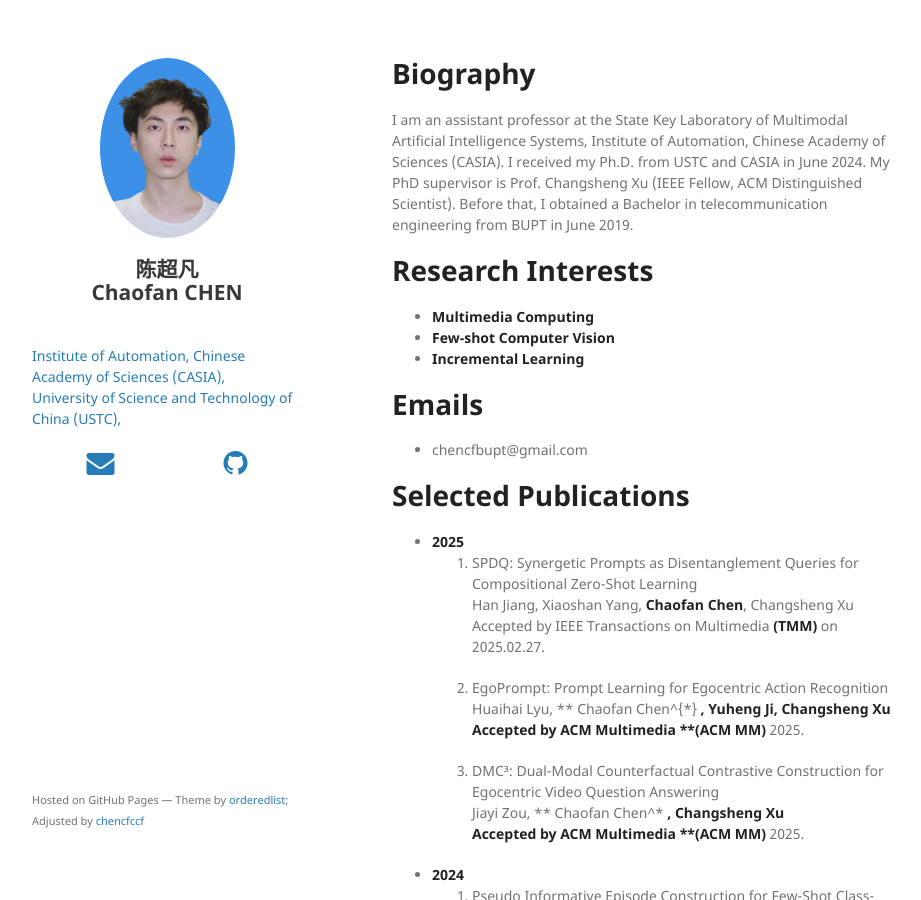
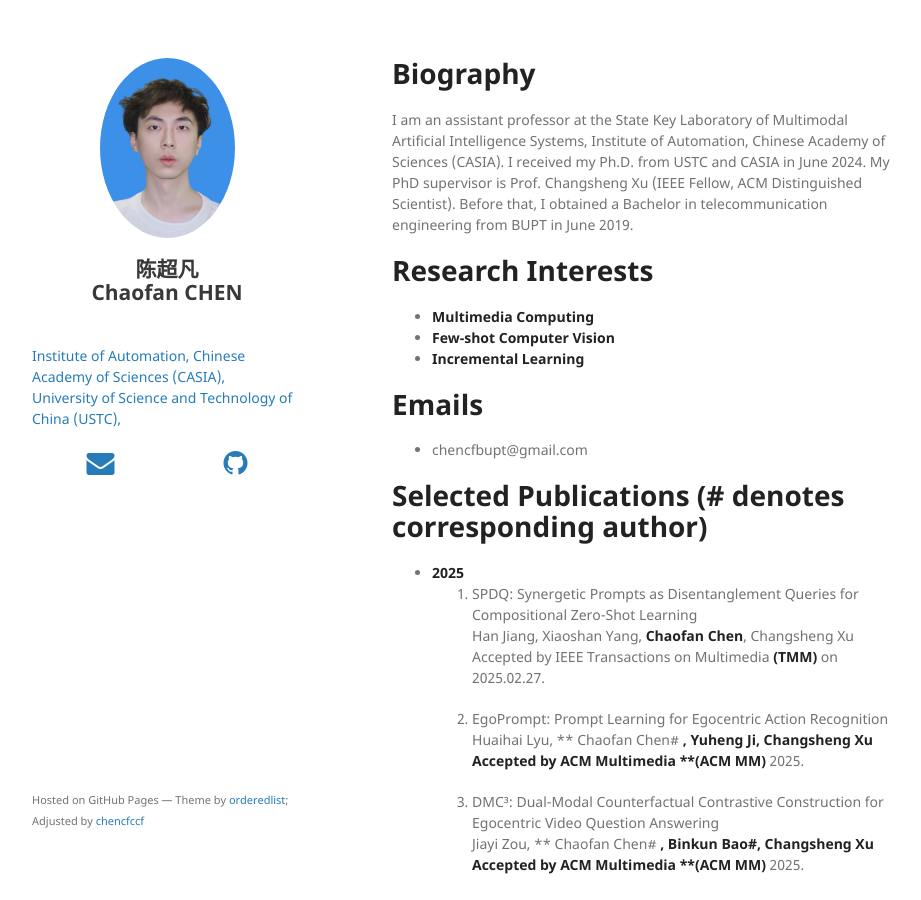
Before and after one commit to chencfccf/chencfccf.github.io, a Jekyll site: the page built from index.md, in a window 1280 px wide and 900 px high. Shown: the whole window, without its empty margins (178-1099 px from the left). Built offline with Jekyll 4.4.1, drawn with Linux system fonts in a browser that asks for light colours; nearby versions of some CDN libraries; our own code applies the rules of GitHub Pages for plain Markdown files.

Commit message:
Update index.md

```diff
--- a/index.md
+++ b/index.md
@@ -35,18 +35,18 @@ I am an assistant professor at the State Key Laboratory of Multimodal Artificial
 # Emails
 * chencfbupt@gmail.com
 
-# Selected Publications
+# Selected Publications (# denotes corresponding author)
 * **2025**
   1. SPDQ: Synergetic Prompts as Disentanglement Queries for Compositional Zero-Shot Learning
   Han Jiang, Xiaoshan Yang, **Chaofan Chen**, Changsheng Xu
   Accepted by IEEE Transactions on Multimedia **(TMM)** on 2025.02.27.
 
   2. EgoPrompt: Prompt Learning for Egocentric Action Recognition
-  Huaihai Lyu, ** Chaofan Chen^{*} **, Yuheng Ji, Changsheng Xu
+  Huaihai Lyu, ** Chaofan Chen# **, Yuheng Ji, Changsheng Xu
   Accepted by ACM Multimedia **(ACM MM)** 2025.
 
   3. DMC³: Dual-Modal Counterfactual Contrastive Construction for Egocentric Video Question Answering
-  Jiayi Zou, ** Chaofan Chen^* **, Changsheng Xu
+  Jiayi Zou, ** Chaofan Chen# **, Binkun Bao#, Changsheng Xu
   Accepted by ACM Multimedia **(ACM MM)** 2025.
 
 * **2024**
```
